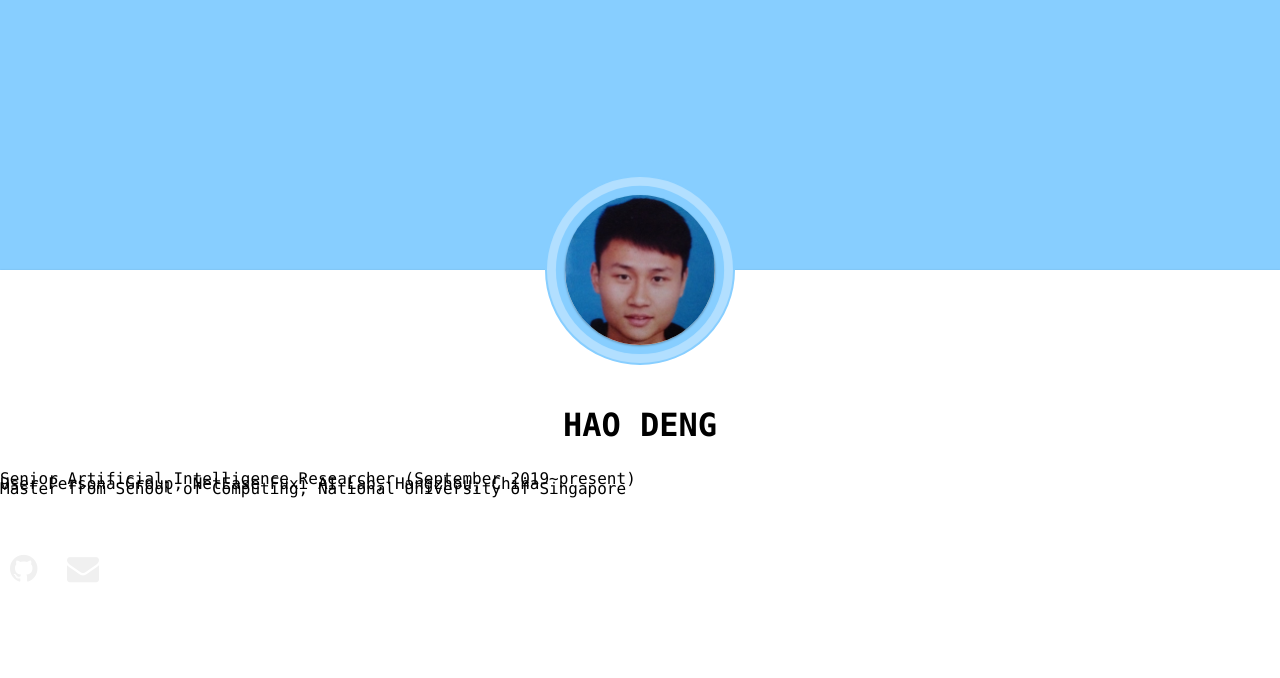
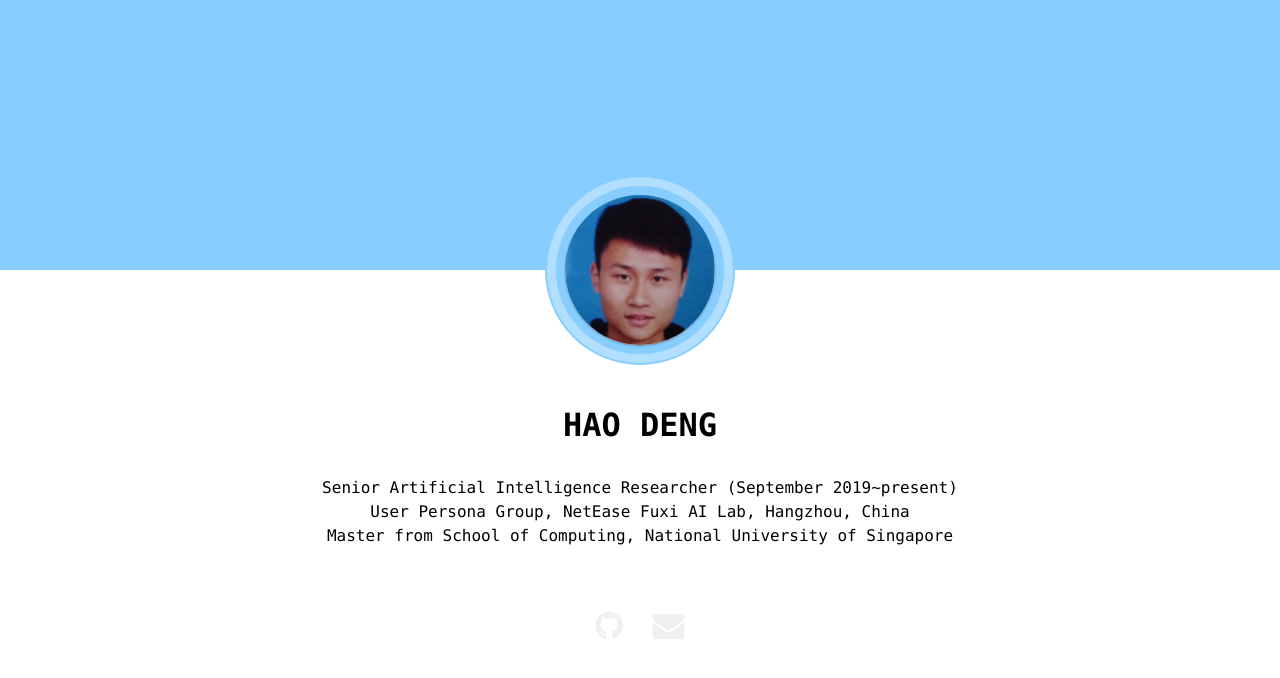
Before and after one commit to Wwwwei/Wwwwei.github.io, a Jekyll site: the page built from index.md, in a window 1280 px wide. Shown: the top 678 px of the page. Built offline with Jekyll 4.4.1, drawn with Linux system fonts in a browser that asks for light colours.

Commit message:
*) *) layout main page line height

```diff
--- a/_sass/_index.scss
+++ b/_sass/_index.scss
@@ -88,8 +88,7 @@ a {
 .index-content p {
   font-size: 1em;
   padding-top: 10px;
-  line-height: 5px;
-  text-align: left;
+  line-height: 1.5em;
 }
 
 .index-contact {
@@ -127,7 +126,7 @@ a {
 
   .index-content p {
     font-size: 0.9em;
-    text-align: left;
+    line-height: 1.2em;
   }
 
   .index-contact span a {
```
